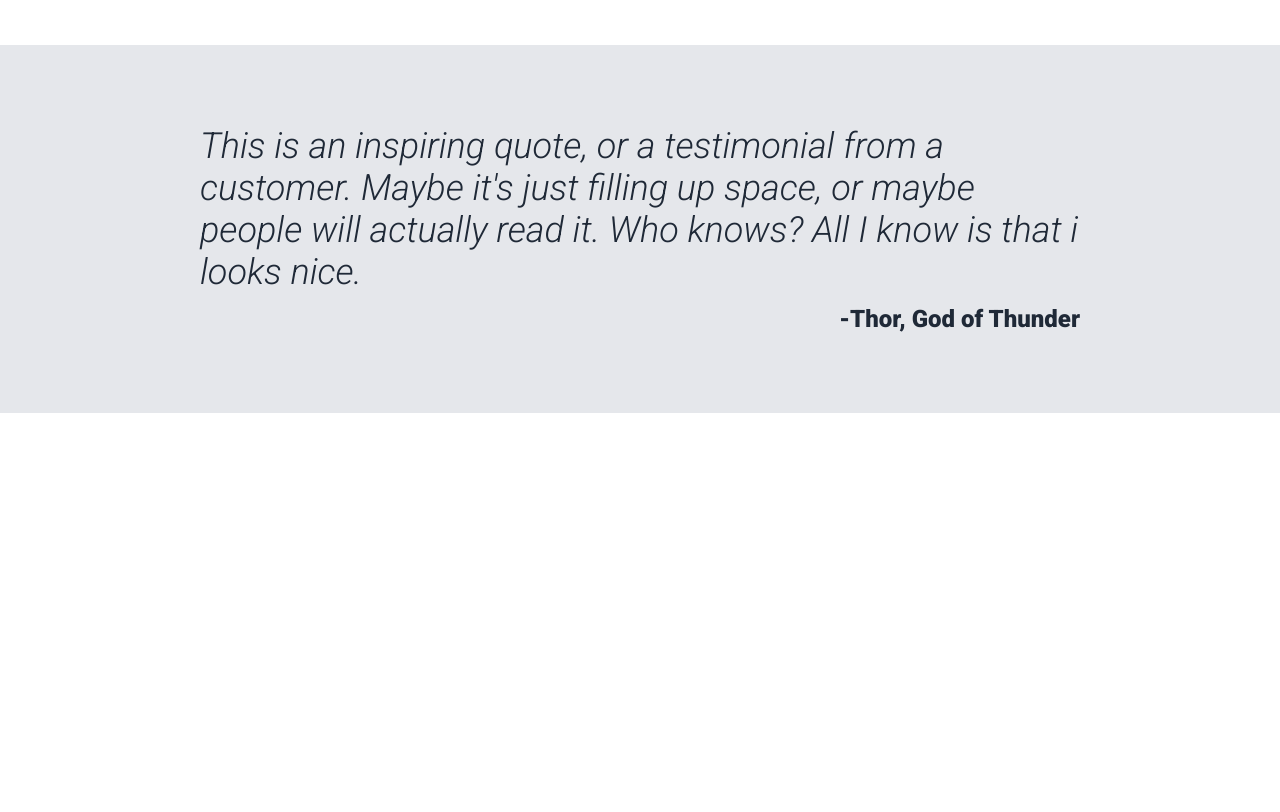
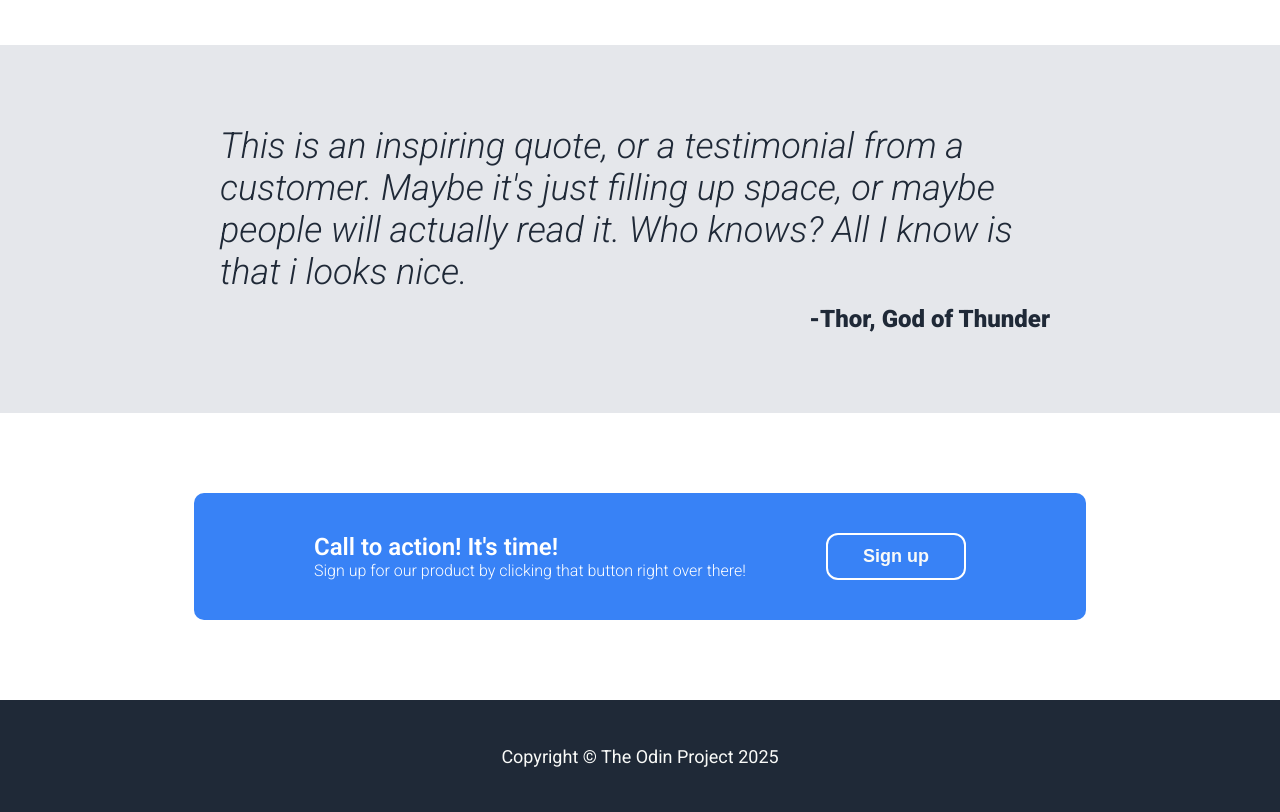
Before and after one commit to xsebastianm/Landing-Page, a plain HTML site: page index.html in a window 1280 px wide. Shown: the part 820-1632 px from the top of the page. Before the commit the page ends 1233 px from the top, so only its background shows below. Drawn offline with Linux system fonts and the light colour scheme.

Commit message:
Section3 and footer added.

```diff
--- a/index.html
+++ b/index.html
@@ -55,5 +55,21 @@
         <div class="quote">This is an inspiring quote, or a testimonial from a customer. Maybe it's just filling up space, or maybe people will actually read it. Who knows? All I know is that i looks nice.</div>
         <div class="quote-author">-Thor, God of Thunder</div>
     </div>
+
+    <div class="section3">
+        <div class="section3-modal">
+        <div class="section3-container">
+            <div class="call-to-action">Call to action! It's time!</div>
+            <div class="section3-subtext">Sign up for our product by clicking that button right over there!</div>
+        </div>
+        <button class="sign-up2">Sign up</button>
+        </div>
+    </div>
+
+    <div class="footer">
+        <div class="footer-text">Copyright © The Odin Project 2025</div>
+    </div>
+
+
 </body>
 </html>
--- a/styles.css
+++ b/styles.css
@@ -149,6 +149,8 @@ button {
     display: flex;
     justify-content: center;
     align-items: center;
+    padding-left: 20px;
+    padding-right: 20px;
 }
 
 .quote-author {
@@ -156,4 +158,67 @@ button {
     font-size: 24px;
     display: flex;
     justify-content: flex-end;
+    padding-left: 20px;
+    padding-right: 30px;
 }
+
+
+.section3 {
+    display: flex;
+    padding-left: 80px;
+    padding-right: 80px;
+    padding-bottom: 80px;
+    padding-top: 80px;
+    justify-content: center;
+    align-items: center;
+}
+
+.section3-modal {
+    background-color: #3882f6;
+    display: flex;
+    padding: 40px 120px;
+    border-radius: 10px;
+    gap: 80px;
+}
+
+.section3-container {
+    display: flex;
+    flex-direction: column;
+}
+
+.call-to-action {
+    font-size: 24px;
+    font-weight: 600;
+    color: white;
+}
+
+.section3-subtext {
+    color: white;
+    font-weight: 300;
+}
+
+.sign-up2 {
+    background: #3882f6;
+    color: #f9faf8;
+    font-size: 18px;
+    font-weight: 600;
+    border: 2px solid white;
+    flex-shrink: 0;
+}
+
+.footer {
+  bottom: 0;
+  left: 0;
+  right: 0;
+  height: 52px;
+  display: flex;
+  align-items: center;
+  justify-content: center;
+  background: #1f2937;
+  padding:  30px;
+}
+
+.footer-text {
+    color: #f9faf8;
+    font-size: 18px;
+}
```
